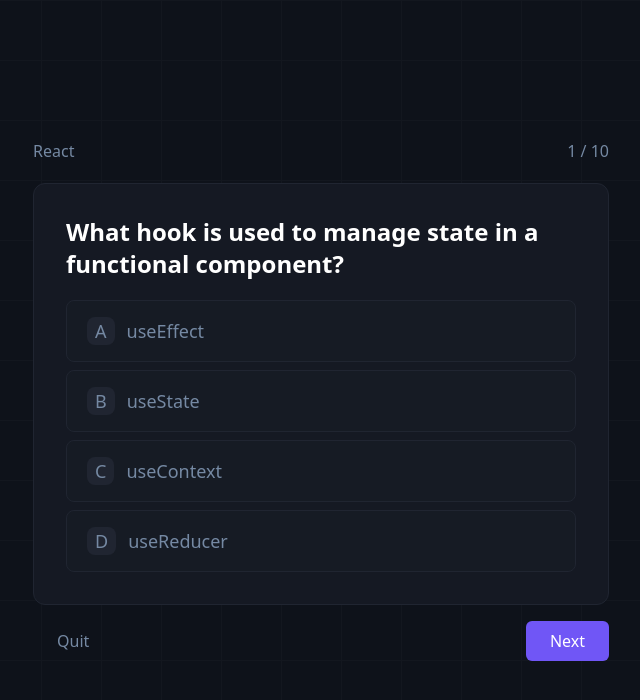
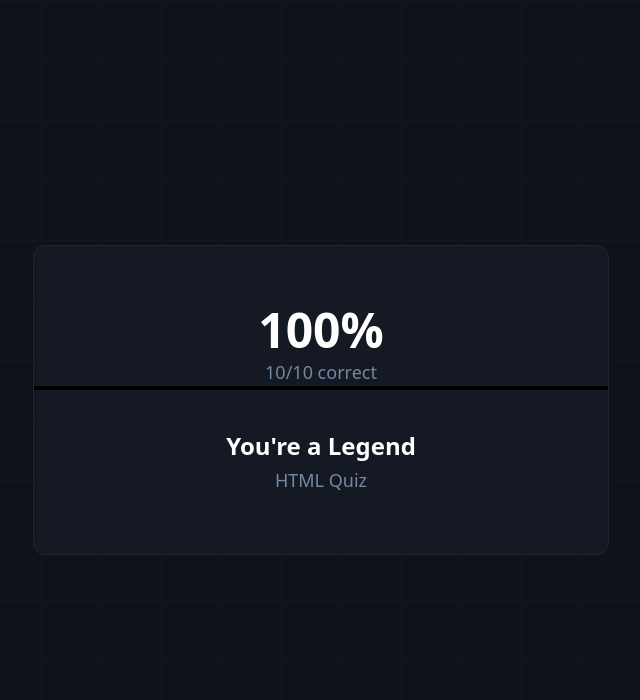
Before and after one commit to chinaza-Sommie/AI_QUIZ_APP, a React (Create React App) app: page /results in a window 1280 px wide. Shown: the top 700 px of the page, without its empty margins (319-959 px from the left). Built offline with nearby package versions, Linux system fonts and the light colour scheme.

Commit message:
home component separation

```diff
--- a/src/App.js
+++ b/src/App.js
@@ -1,16 +1,24 @@
+import { BrowserRouter, Routes, Route } from 'react-router-dom';
 import Home from './pages/home';
 import SelectStack from './pages/selectStack';
 import Questions from './pages/questions';
+import Layout from './pages/layout';
+import Results from './pages/results';
 // import '';
 
 function App() {
   return (
     // <div className="min-h-screen bg-grid">
-    <div className='min-h-screen bg-[#0e121a] bg-grid'>
-      {/* <Home /> */}
-      {/* <SelectStack /> */}
-      <Questions />
-    </div>
+    <BrowserRouter>
+      <Routes>
+        <Route element={<Layout/>}>
+          <Route path="/" element={<Home/>} />
+          <Route path="/select" element={<SelectStack/>} />
+          <Route path="/questions" element={<Questions/>} />
+          <Route path="/results" element={<Results/>} />
+        </Route>
+      </Routes>
+    </BrowserRouter>
   );
 }
 
--- a/src/pages/home.js
+++ b/src/pages/home.js
@@ -1,5 +1,5 @@
 
-// import '';
+import { Link } from "react-router-dom";
 
 function Home() {
   return (
@@ -8,7 +8,9 @@ function Home() {
         <div className="text-[#7056f6] font-bold text-3xl mb-3"> {'</>'}  </div>
         <h1 className="text-white font-bold text-3xl mb-3">DevQuiz</h1>
         <p className="text-[#7589a3] text-lg mb-8"> Test Your Web Dev Knowledge </p>
-        <button className="bg-[#7056f6] text-base text-white py-2 px-6 rounded rounded-md "> Get Started </button>
+        <Link to={"/select"}>
+            <button className="bg-[#7056f6] text-base text-white py-2 px-6 rounded rounded-md "> Get Started </button>
+        </Link>
       </div>
     </div>
   );
--- /dev/null
+++ b/src/pages/layout.js
@@ -0,0 +1,11 @@
+import { Outlet } from "react-router-dom";
+
+function Layout() {
+  return (
+    <div className='min-h-screen bg-[#0e121a] bg-grid'>
+      <Outlet />
+    </div>
+  );
+}
+
+export default Layout;
--- a/src/pages/questions.js
+++ b/src/pages/questions.js
@@ -1,4 +1,5 @@
-import { useState } from "react";
+import { useEffect, useState } from "react";
+import { useNavigate } from "react-router-dom"
 import { techStacks } from "../datasets/stackData";
 import { reactQuestion } from "../datasets/stackData";
 // import '';
@@ -12,7 +13,32 @@ function Questions() {
     const [currnumber, setCurrnumber] = useState(0);
     const currquestion = reactQuestion[currnumber];
     const [answers, setAnswers] = useState({});
+    const moveToAnsStorage = (questionID, selectedIndex) => {
+        // for each question selected:
+        // 1. get the id, answers selected (this should be the element index)
+        // 2. set it to the answers storage
+        setAnswers((prev) => ({
+            ...prev,
+             [questionID]: selectedIndex
+        }))
+    }
 
+    const scoreAnswers = () => {
+        // loop through the questions array
+        // {0: 1; 1: 2}
+        let scores = 0;
+        reactQuestion.forEach((question) => {
+            const eachAnswer = answers[question.id];
+
+            if(question.correctIndex === eachAnswer){
+                scores += 10;
+            }else{
+                scores += 0
+            }
+        })
+        console.log(scores);
+        return scores;
+    }
 
 
 
@@ -29,7 +55,7 @@ function Questions() {
 
             <div className="mt-5">
                 { currquestion.options.map((option,index) => (
-                    <div key={index} tabIndex={0} className="flex mt-2 bg-[#161b24] border border-[#202531] px-5 py-4 text-lg text-[#7589a3] rounded-lg transition delay-150 duration-300 ease-in-out hover:bg-inherit hover:cursor-pointer focus:border-[#7056f6]">
+                    <div key={index} tabIndex={0} onClick={() => moveToAnsStorage(currquestion.id, index)} className="flex mt-2 bg-[#161b24] border border-[#202531] px-5 py-4 text-lg text-[#7589a3] rounded-lg transition delay-150 duration-300 ease-in-out hover:bg-inherit hover:cursor-pointer focus:border-[#7056f6]">
                         <div className="mr-3">
                             <p className="bg-[#202531] px-2 rounded-lg"> {String.fromCharCode(65 + index)} </p>
                         </div>
@@ -49,6 +75,7 @@ function Questions() {
                 className="bg-[#7056f6] text-base text-white py-2 px-6 rounded rounded-md hover:cursor-pointer"> Next </button>
             ) : (
                 <button
+                onClick={() => scoreAnswers()}
                 className="bg-[#7056f6] text-base text-white py-2 px-6 rounded rounded-md hover:cursor-pointer"> Submit </button>
             ) }
         </div>
--- /dev/null
+++ b/src/pages/results.js
@@ -0,0 +1,24 @@
+
+
+function Results() {
+  return (
+     <div className='h-screen flex justify-center items-center'>
+      <div className="w-[45%]">
+
+        {/* top section */}
+        <div className="bg-[#151923] text-center border border-[#202531] py-15 rounded-xl">
+            <div className="mb-10 border-b-4 border-[]">
+                <h2 className="text-white text-5xl font-bold">100%</h2>
+                <p className="text-[#7589a3] text-lg pt-1"> 10/10 correct</p>
+            </div>
+            <div>
+                <h2 className="text-white text-2xl font-semibold"> You're a Legend</h2>
+                <p className="text-[#7589a3] text-lg pt-1">HTML Quiz</p>
+            </div>
+        </div>
+      </div>
+    </div>
+  );
+}
+
+export default Results;
--- a/src/pages/selectStack.js
+++ b/src/pages/selectStack.js
@@ -1,3 +1,4 @@
+import { Link } from "react-router-dom";
 import { techStacks } from "../datasets/stackData";
 // import '';
 
@@ -13,7 +14,7 @@ function SelectStack() {
 
             {
                 techStacks.map((stack) => (
-                    <div className="bg-[#151923] border border-[#7589a3] text-center py-8 px-5 rounded rounded-lg tansition delay-150 duration-300 ease-in-out hover:cursor-pointer hover:shadow-xl/20 hover:shadow-[#7056f6]">
+                    <div className="bg-[#151923] border border-[#7589a3] text-center py-8 px-5 rounded rounded-lg tansition delay-150 duration-300 ease-in-out hover:cursor-pointer hover:shadow-xl/20 hover:shadow-[#7056f6] hover:border-[#7056f6]">
                         <div className="text-[#7056f6] font-bold text-xl mb-3"> {'</>'} </div>
                         <h1 className="text-white text-xl mb-3">{stack.name}</h1>
                         <p className="text-[#7589a3] text-base"> {stack.description} </p>
@@ -22,9 +23,9 @@ function SelectStack() {
             }
 
         </div>
-        <div className="pt-6">
-            <p className="text-[#7589a3] text-base hover:text-[#7056f6] hover:cursor-pointer"> Back to Home</p>
-        </div>
+        <Link to="/">
+            <p className="inline-block text-[#7589a3] text-base hover:text-[#7056f6] hover:cursor-pointer mt-6"> Back to Home</p>
+        </Link>
       </div>
     </div>
   );
```
Also changed, not shown: 1 other file (tests, documents, lock files or other folders).
